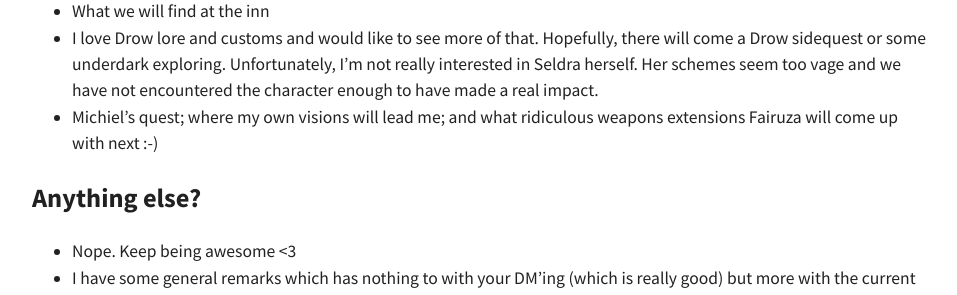
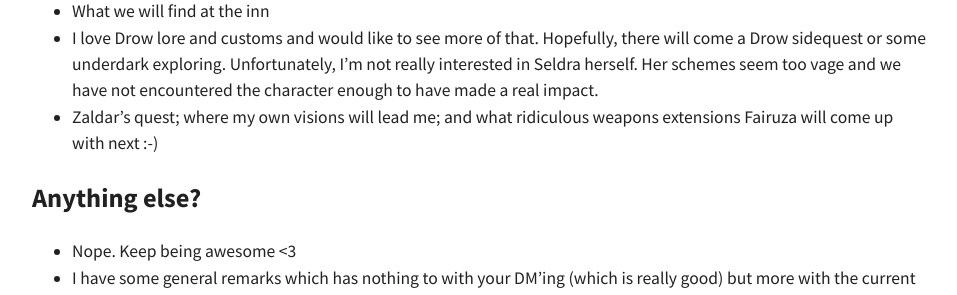
Before and after one commit to eirvandelden/eirvandelden.github.io, a Jekyll site: the page built from _posts/dnd/2016-05-07-session-9.markdown, in a window 1280 px wide and 900 px high, scrolled down 998 px. Shown: the part 154-449 px from the top of the window, without its empty margins (160-1117 px from the left). Built offline with Jekyll 4.4.1, drawn with Linux system fonts in a browser that asks for light colours; comment, search, counter and statistics services are not loaded.

Commit message:
More anonimyizing

```diff
--- a/_posts/dnd/2016-05-07-session-9.markdown
+++ b/_posts/dnd/2016-05-07-session-9.markdown
@@ -40,7 +40,7 @@ _**Date** 26th of Spring, 66016_
 
 - What we will find at the inn
 - I love Drow lore and customs and would like to see more of that. Hopefully, there will come a Drow sidequest or some underdark exploring. Unfortunately, I'm not really interested in Seldra herself. Her schemes seem too vage and we have not encountered the character enough to have made a real impact.
-- Michiel's quest; where my own visions will lead me; and what ridiculous weapons extensions Fairuza will come up with next :-)
+- Zaldar's quest; where my own visions will lead me; and what ridiculous weapons extensions Fairuza will come up with next :-)
 
 ### Anything else?
 
```
